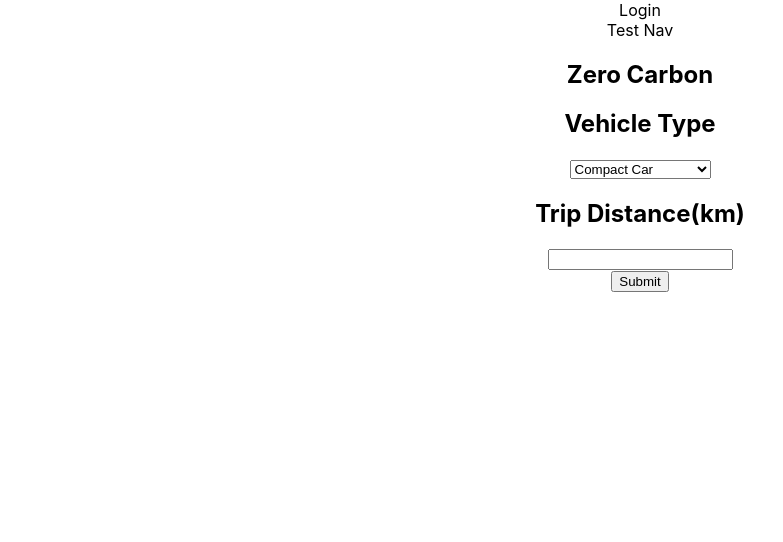
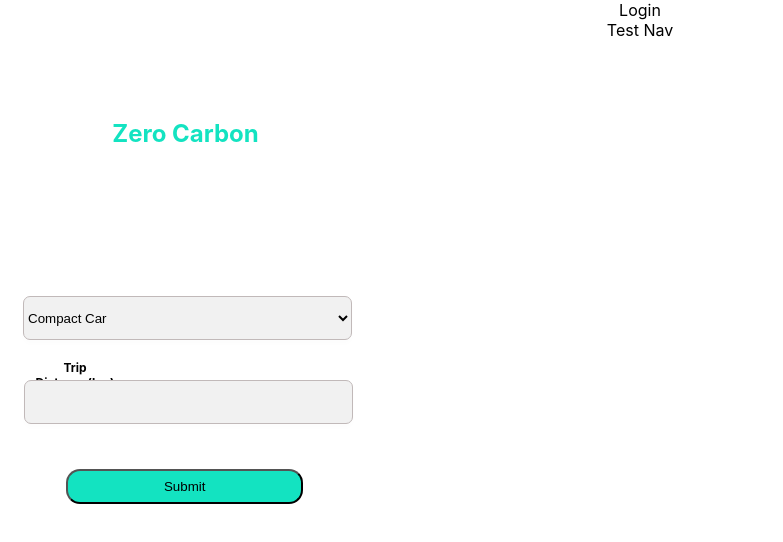
Before and after one commit to Terralings/co2App-frontend, a React (Create React App) app: page / in a window 1280 px wide. Shown: the top 542 px of the page, without its empty margins (0-783 px from the left). Built offline with nearby package versions, Linux system fonts and the light colour scheme; no server answers.

Commit message:
styling updates to home

```diff
--- /dev/null
+++ b/src/components/Home/Home.css
@@ -0,0 +1,85 @@
+body {
+
+}
+
+.seeCarbonbutton {
+    background-color: #13E3C1;
+    border-radius: 14px;
+
+    position: absolute;
+    width: 237px;
+    height: 35px;
+    /* Maybe change this below, looks a little off-center */
+    left: 66.18px;
+    top: 469px;
+
+    /* Might not need this */
+    /* display: flex;
+   flex-direction: row;
+   align-items: flex-start;
+   padding: 8px 35px;
+   gap: 8px; */
+
+    box-sizing: border-box;
+
+}
+
+.dropdown {
+    position: absolute;
+    width: 329px;
+    height: 44px;
+    left: 23px;
+    top: 296px;
+
+    background: #f1f1f1;
+    border: 1px solid #c1b9b9;
+    box-shadow: 0px 4px 4px rgba(0, 0, 0, 0.01);
+    border-radius: 7px;
+
+}
+
+.userDistance {
+    box-sizing: border-box;
+
+    position: absolute;
+    width: 329px;
+    height: 44px;
+    left: 23.68px;
+    top: 379.78px;
+
+    background: #f1f1f1;
+    border: 1px solid #c1b9b9;
+    box-shadow: 0px 4px 4px rgba(0, 0, 0, 0.01);
+    border-radius: 7px;
+}
+
+.form-label {
+    position: absolute;
+    width: 97px;
+    height: 15px;
+    left: 26.5px;
+    top: 350px;
+
+    font-family: 'Inter';
+    font-style: normal;
+    font-weight: 700;
+    font-size: 12px;
+    line-height: 15px;
+    /* identical to box height */
+
+    text-align: center;
+
+    color: black;
+}
+
+.appName {
+    position: absolute;
+    width: 221px;
+    height: 130px;
+    left: 75px;
+    top: 98.6px;
+    color: #13E3C1;
+
+
+
+}
--- a/src/components/Home/Home.js
+++ b/src/components/Home/Home.js
@@ -1,4 +1,5 @@
 import { useState } from "react";
+import './Home.css'
 
 function Home(props) {
     const [newForm, setNewForm] = useState({
@@ -37,12 +38,13 @@ function Home(props) {
     return (
         <div>
             <section>
-        <h1>Zero Carbon</h1>
+                <h1 className="appName">Zero Carbon</h1>
                 {showForm ? (
                     <form className="co2Form" onClick={handleSubmit}>
                         <div className="field-inline">
-              <h2 className="form-label">Vehicle Type</h2>
+                            {/* <h2 className="form-label">Vehicle Type</h2> */}
                             <select
+                                className="dropdown"
                                 name={newForm.vehTypeInput}
                                 onChange={(event) => setNewForm(event.target.value)}
                             >
@@ -56,6 +58,7 @@ function Home(props) {
                         <div className="field-inline">
                             <h2 className="form-label">Trip Distance(km)</h2>
                             <input
+                                className="userDistance"
                                 value={newForm.distance}
                                 onChange={handleChange}
                                 name="distance"
@@ -82,7 +85,7 @@ function Home(props) {
                                 placeholder='(ex. 321 South Main Rd...)'
                             />
                         </div> */}
-            <button className="create" onClick={() => submitAction()}>
+                        <button className="seeCarbonbutton" onClick={() => submitAction()}>
                             Submit
                         </button>
                     </form>
```
Lines whose indentation alone changed are shown as unchanged.
